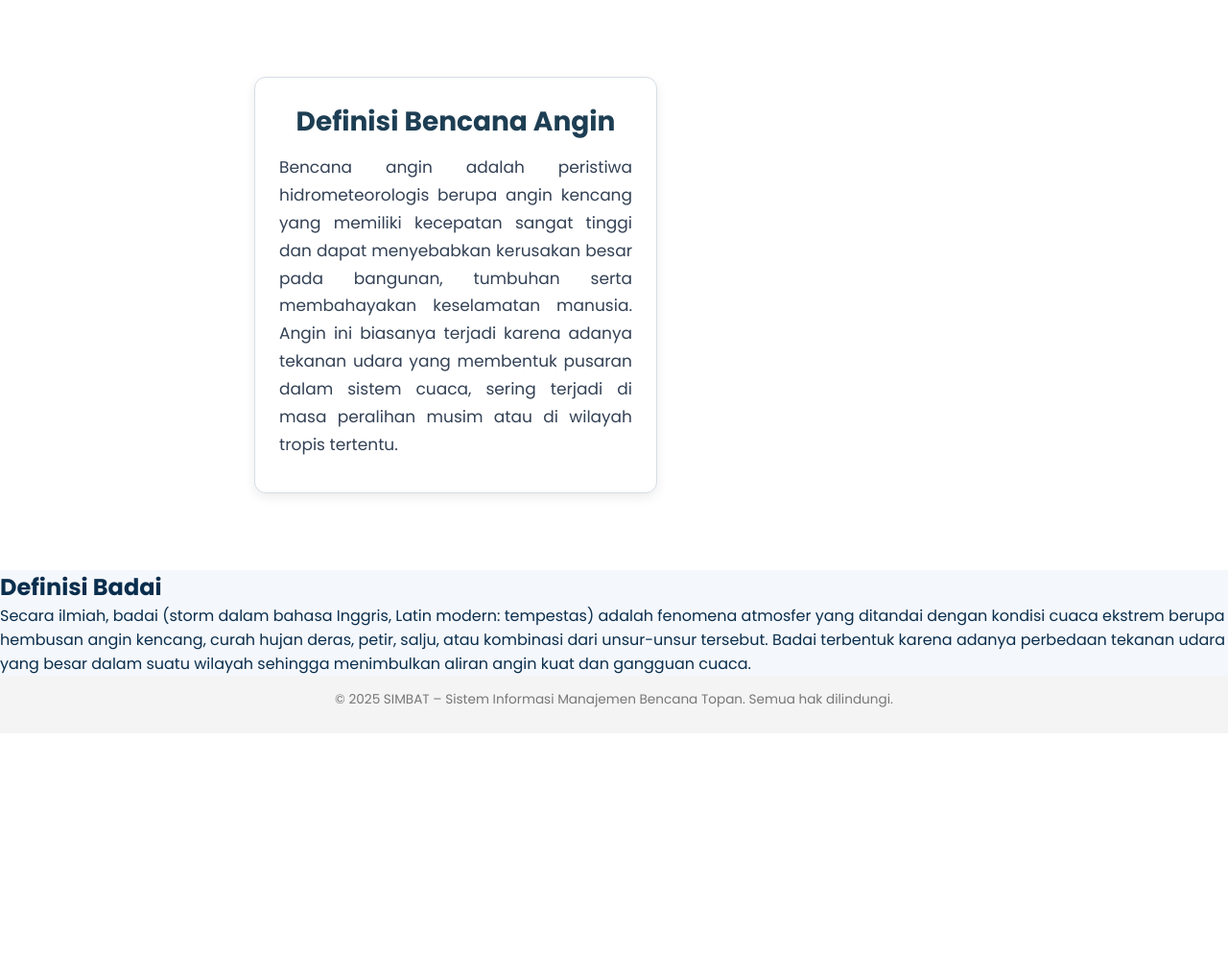
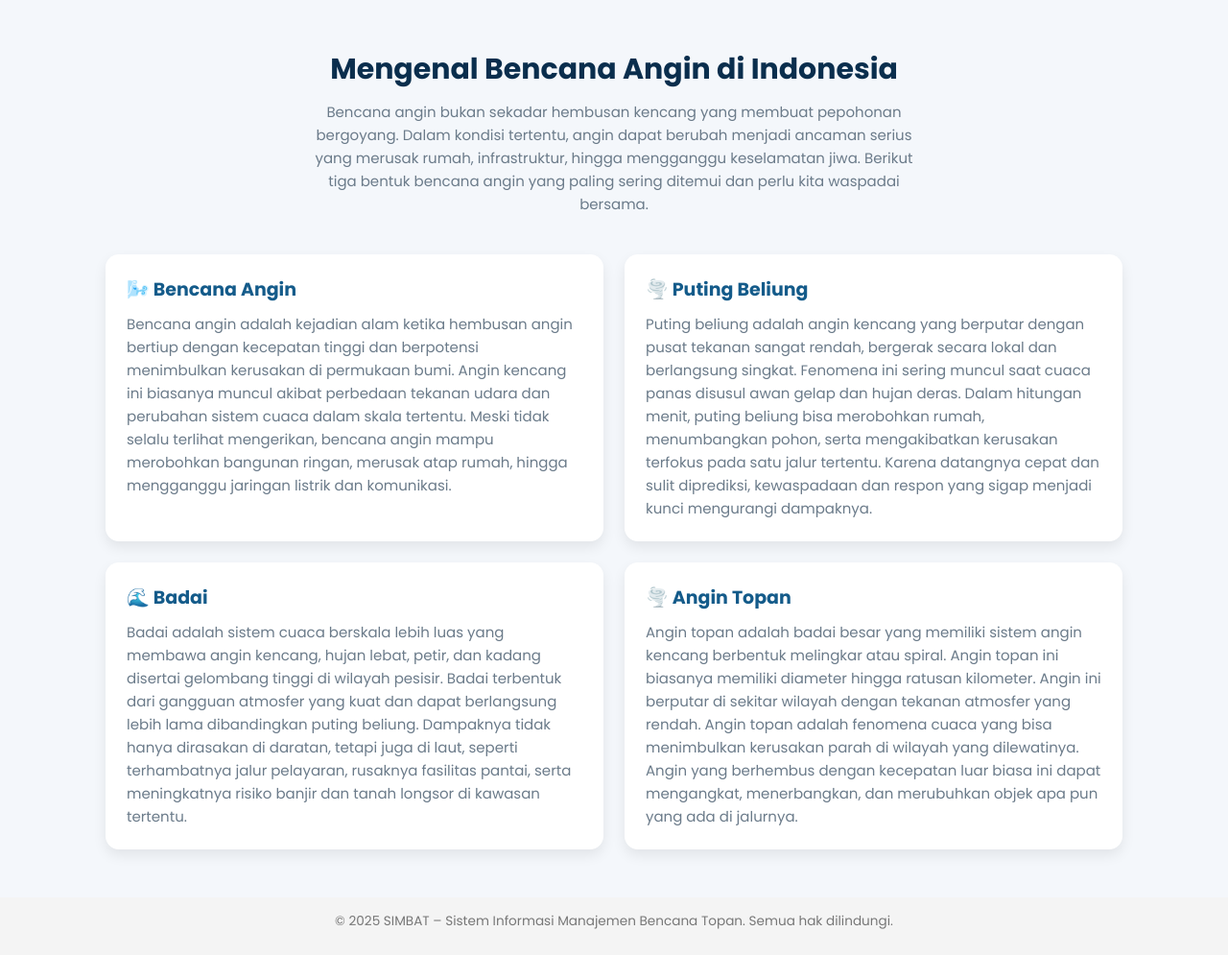
Before and after one commit to valtzyy/Project-SIMB, a PHP site: page /pengertian.php in a window 1280 px wide. Shown: the part 486-1481 px from the top of the page at 96% size. Before the commit the page ends 1223 px from the top, so only its background shows below. Run offline with PHP 8.4, Linux system fonts and the light colour scheme.

Commit message:
edit pengertian

```diff
--- a/pengertian.php
+++ b/pengertian.php
@@ -62,30 +62,73 @@
 
 
     <!-- KONTENN -->
-  <section class="section-kontak" id="kontak">
-  <div class="kontak-inner">
+    <!-- KONTENN -->
+<div class="container">
+  <h2 class="section-title">Mengenal Bencana Angin di Indonesia</h2>
+  <p class="section-sub">
+    Bencana angin bukan sekadar hembusan kencang yang membuat pepohonan bergoyang.
+    Dalam kondisi tertentu, angin dapat berubah menjadi ancaman serius yang merusak rumah,
+    infrastruktur, hingga mengganggu keselamatan jiwa. Berikut tiga bentuk bencana angin
+    yang paling sering ditemui dan perlu kita waspadai bersama.
+  </p>
 
-    <div class="definition-card">
-      <h2>Definisi Bencana Angin</h2>
+  <div class="card-grid">
+    <div class="m-card">
+      <h3>🌬️ Bencana Angin</h3>
       <p>
-        Bencana angin adalah peristiwa hidrometeorologis berupa angin kencang yang memiliki kecepatan sangat tinggi
-        dan dapat menyebabkan kerusakan besar pada bangunan, tumbuhan serta membahayakan keselamatan manusia.
-        Angin ini biasanya terjadi karena adanya tekanan udara yang membentuk pusaran dalam sistem cuaca, sering
-        terjadi di masa peralihan musim atau di wilayah tropis tertentu.
-      </p>
-    </div>
-  </section>
-      <h2>Definisi Badai</h2>
-      <p>
-        Secara ilmiah, badai (storm dalam bahasa Inggris, Latin modern: tempestas) adalah fenomena atmosfer yang
-        ditandai dengan kondisi cuaca ekstrem berupa hembusan angin kencang, curah hujan deras, petir, salju, atau
-        kombinasi dari unsur-unsur tersebut. Badai terbentuk karena adanya perbedaan tekanan udara yang besar dalam
-        suatu wilayah sehingga menimbulkan aliran angin kuat dan gangguan cuaca.
+        Bencana angin adalah kejadian alam ketika hembusan angin bertiup dengan kecepatan
+        tinggi dan berpotensi menimbulkan kerusakan di permukaan bumi. Angin kencang ini
+        biasanya muncul akibat perbedaan tekanan udara dan perubahan sistem cuaca dalam
+        skala tertentu. Meski tidak selalu terlihat mengerikan, bencana angin mampu
+        merobohkan bangunan ringan, merusak atap rumah, hingga mengganggu jaringan listrik
+        dan komunikasi.
       </p>
     </div>
 
+    <div class="m-card">
+      <h3>🌪️ Puting Beliung</h3>
+      <p>
+        Puting beliung adalah angin kencang yang berputar dengan pusat tekanan sangat rendah,
+        bergerak secara lokal dan berlangsung singkat. Fenomena ini sering muncul saat cuaca
+        panas disusul awan gelap dan hujan deras. Dalam hitungan menit, puting beliung bisa
+        merobohkan rumah, menumbangkan pohon, serta mengakibatkan kerusakan terfokus pada
+        satu jalur tertentu. Karena datangnya cepat dan sulit diprediksi, kewaspadaan dan
+        respon yang sigap menjadi kunci mengurangi dampaknya.
+      </p>
+    </div>
+
+    <div class="m-card">
+      <h3>🌊 Badai</h3>
+      <p>
+        Badai adalah sistem cuaca berskala lebih luas yang membawa angin kencang, hujan
+        lebat, petir, dan kadang disertai gelombang tinggi di wilayah pesisir. Badai
+        terbentuk dari gangguan atmosfer yang kuat dan dapat berlangsung lebih lama
+        dibandingkan puting beliung. Dampaknya tidak hanya dirasakan di daratan, tetapi
+        juga di laut, seperti terhambatnya jalur pelayaran, rusaknya fasilitas pantai,
+        serta meningkatnya risiko banjir dan tanah longsor di kawasan tertentu.
+      </p>
+    </div>
+    <div class="m-card">
+      <h3>🌪️ Angin Topan</h3>
+      <p>
+          Angin topan adalah badai besar yang
+          memiliki sistem angin kencang berbentuk
+          melingkar atau spiral. Angin topan ini
+          biasanya memiliki diameter hingga
+          ratusan kilometer. Angin ini berputar di
+          sekitar wilayah dengan tekanan atmosfer
+          yang rendah. Angin topan adalah
+          fenomena cuaca yang bisa menimbulkan
+          kerusakan parah di wilayah yang
+          dilewatinya. Angin yang berhembus
+          dengan kecepatan luar biasa ini dapat
+          mengangkat, menerbangkan, dan
+          merubuhkan objek apa pun yang ada di
+          jalurnya.
+      </p>
+    </div>
   </div>
-</section>
+</div>
 
 
 
```
